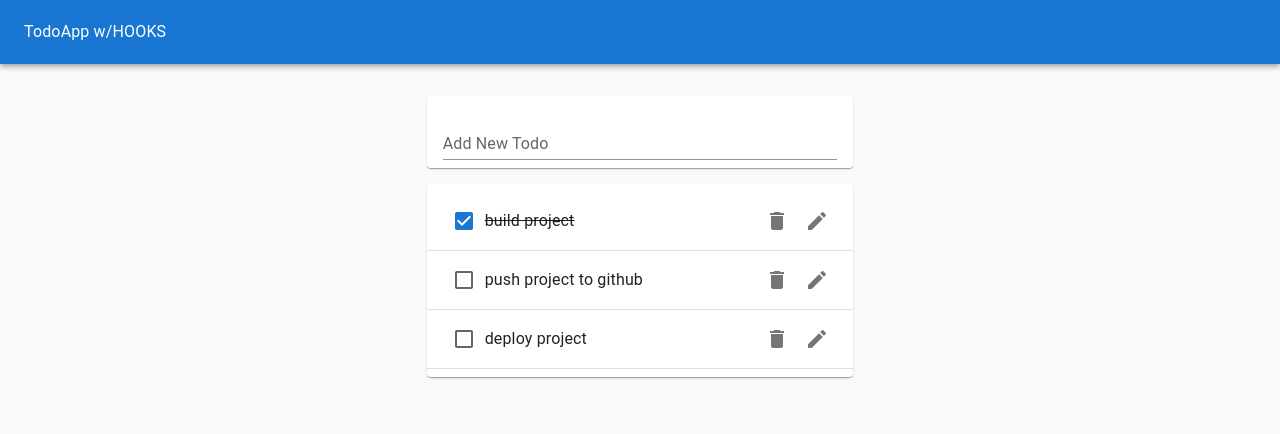
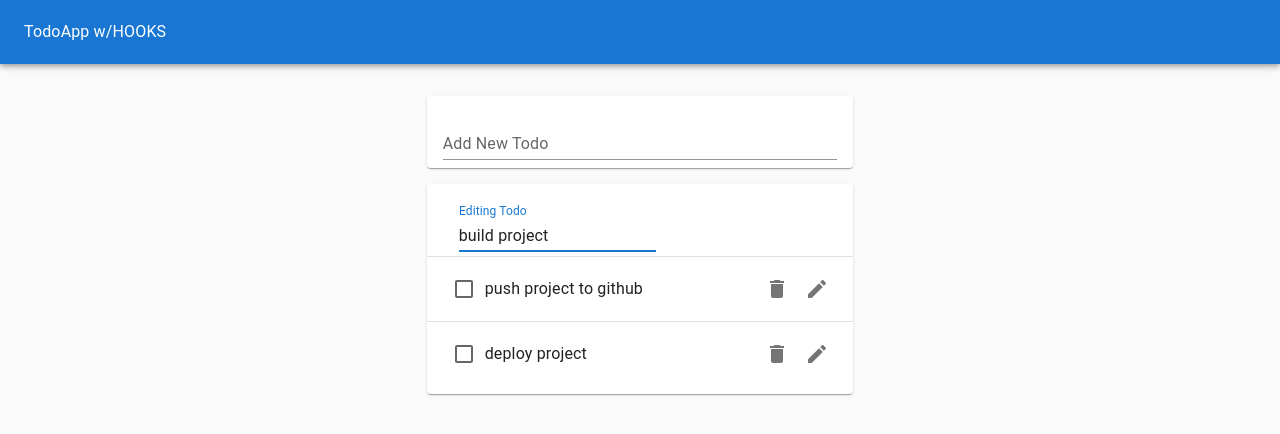
Before and after one commit to ElliotSherman/hooks-based-todo-app, a React (Create React App) app: page / in a window 1280 px wide. Both pictures are taken after a click on the button 817 px from the left and 221 px from the top of the page. Shown: the top 434 px of the page. Built offline with nearby package versions, Linux system fonts and the light colour scheme.

Commit message:
add styling tweeks

```diff
--- a/src/HooksTodoApp.js
+++ b/src/HooksTodoApp.js
@@ -31,6 +31,12 @@ export default function HooksTodoApp(props) {
             todo.id === todoId ? {...todo , completed: !todo.completed } : todo
         );
         setTodos(updatedTodoList);
+    };
+    const editTodo = (todoId , newTask) => {
+        const updatedTodoList = todos.map( todo =>
+            todo.id === todoId ? {...todo , task: newTask } : todo
+        );
+        setTodos(updatedTodoList);
     }
     return (
         <Paper style ={{
@@ -52,7 +58,9 @@ export default function HooksTodoApp(props) {
                     <TodoList
                     todos={todos}
                     removeTodo={removeTodo}
-                    toggleCheckbox={toggleCheckbox}/>
+                    toggleCheckbox={toggleCheckbox}
+                    editTodo = {editTodo}
+                    />
                 </Grid>
             </Grid>
 
--- a/src/Todo.js
+++ b/src/Todo.js
@@ -3,23 +3,38 @@ import { ListItemText ,Checkbox , ListItemSecondaryAction, ListItemIcon } from '
 import DeleteIcon from '@mui/icons-material/Delete';
 import IconButton from '@mui/material/IconButton';
 import EditIcon from '@mui/icons-material/Edit';
+import useToggle from './hooks/useToggle';
+import TodoEditField from './TodoEditField';
 
 
-function Todo({id , task , completed , removeTodo , toggleCheckbox}) {
+function Todo({id , task , completed , removeTodo , toggleCheckbox ,editTodo}) {
+    const [isEditing,toggleEdit] = useToggle(false);
     return (
             <>
+                {isEditing ?(
+                    <TodoEditField
+                        task={task}
+                        editTodo={editTodo}
+                        id={id}
+                        toggleEdit = {toggleEdit}
+                    />
+                ) : (
+                <>
                 <Checkbox checked={completed} tabIndex={-1} onClick={() => toggleCheckbox(id)}/>
+
                 <ListItemText style={{textDecoration: completed? 'line-through' : 'none'}}>
                     {task}
                 </ListItemText>
                 <ListItemSecondaryAction>
-                    <IconButton aria-label='delete' onClick={()=> removeTodo(id)}>
+                    <IconButton aria-label='Delete' onClick={()=> removeTodo(id)}>
                         <DeleteIcon/>
                     </IconButton>
-                    <IconButton>
-                        <EditIcon aria-label='edit'/>
+                    <IconButton aria-label='Edit' onClick={toggleEdit}>
+                        <EditIcon/>
                     </IconButton>
                 </ListItemSecondaryAction>
+                </>)
+                }
             </>
     );
 }
--- /dev/null
+++ b/src/TodoEditField.js
@@ -0,0 +1,33 @@
+import React from 'react';
+import { TextField } from '@mui/material';
+import useInputState from './hooks/useInputState';
+
+function TodoEditField({ id , task ,editTodo , toggleEdit}) {
+    const [value , handeleChange , reset ] = useInputState(task)
+    return (
+        <form
+            onSubmit = {(e) => {
+                e.preventDefault();
+                editTodo( id , value );
+                reset();
+                toggleEdit();
+            }}
+            style={{marginLeft:'1rem', width:'50%'}}
+        >
+        <TextField
+        value={value}
+        onChange={handeleChange}
+        margin='normal'
+        fullWidth
+        label="Editing Todo"
+        type="text"
+        variant="standard"
+        fullWidth
+        autoFocus
+        />
+        </form>
+
+    );
+}
+
+export default TodoEditField;
--- a/src/TodoForm.js
+++ b/src/TodoForm.js
@@ -17,7 +17,6 @@ function TodoForm({addNewTodo}) {
                 <TextField
                 value={value}
                 onChange={handeleChange}
-                id="standard-password-input"
                 margin='normal'
                 fullWidth
                 label="Add New Todo"
--- a/src/TodoList.js
+++ b/src/TodoList.js
@@ -2,13 +2,13 @@ import { Paper , List , Divider , ListItem } from '@mui/material';
 import React from 'react';
 import Todo from './Todo';
 
-function TodoList({todos, removeTodo , toggleCheckbox}) {
+function TodoList({todos, removeTodo , toggleCheckbox , editTodo}) {
     return (
         <Paper>
             <List>
-            {todos.map(todo => (
+            {todos.map((todo , i) => (
                 <>
-                <ListItem>
+                <ListItem style={{height:'64px'}}>
                     <Todo
                         id = {todo.id}
                         task ={todo.task}
@@ -16,9 +16,10 @@ function TodoList({todos, removeTodo , toggleCheckbox}) {
                         completed={todo.completed}
                         removeTodo = {removeTodo}
                         toggleCheckbox = {toggleCheckbox}
+                        editTodo = {editTodo}
                         />
                 </ListItem>
-                <Divider/>
+                {i< todos.length-1 && <Divider/>}
                 </>
             ))}
             </List>
--- /dev/null
+++ b/src/hooks/useToggle.js
@@ -0,0 +1,10 @@
+// we will useState
+// we will return a piece of state AND a function to toggle the state
+import {useState} from 'react';
+export default function useToggle(initialValue = false){
+    const [state,setState] = useState(initialValue);
+    const toggle = ()=>{
+        setState(!state)
+    };
+    return [state , toggle];
+};
```
Also changed, not shown: 1 other file (tests, documents, lock files or other folders).
